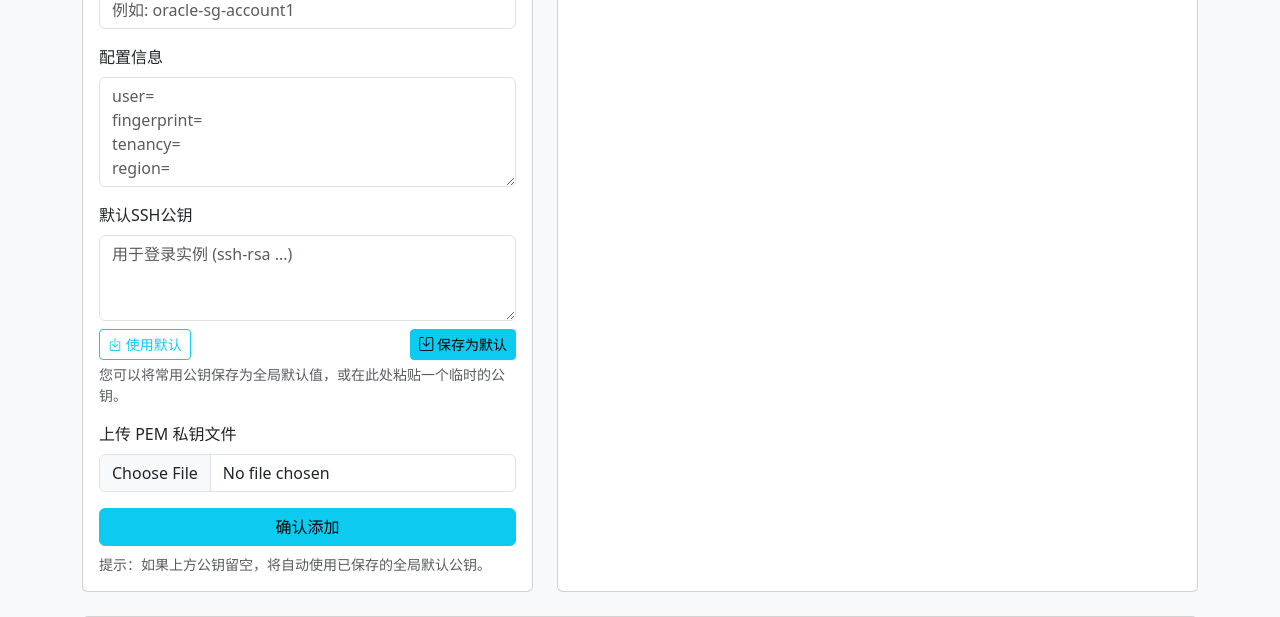
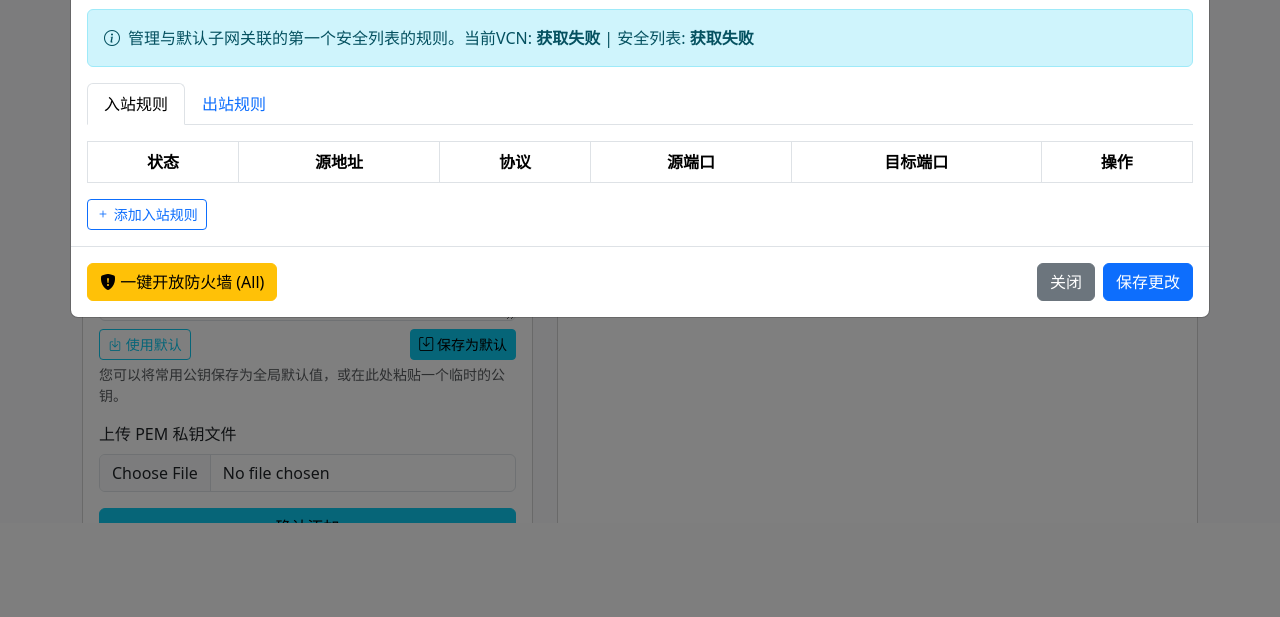
Before and after one commit to SIJULY/cloud_manager, a Flask app: page /oci/ in a window 1280 px wide, after a click on "网络设置". Shown: the part 277-894 px from the top of the page. After the commit the page ends 800 px from the top, so only its background shows below. Run offline with Flask 3, Linux system fonts and the light colour scheme; the visitor is signed in with stand-in values (Sample User, id 1); data that the repository does not hold is empty.

Commit message:
Add button to open firewall in oci.html

```diff
--- a/templates/oci.html
+++ b/templates/oci.html
@@ -512,6 +512,9 @@
                 </div>
             </div>
             <div class="modal-footer">
+                <button type="button" class="btn btn-warning me-auto" id="openFirewallBtn">
+                    <i class="bi bi-shield-fill-exclamation"></i> 一键开放防火墙 (All)
+                </button>
                 <button type="button" class="btn btn-secondary" data-bs-dismiss="modal">关闭</button>
                 <button type="button" class="btn btn-primary" id="saveNetworkRulesBtn">
                     <span class="spinner-border spinner-border-sm d-none" role="status" aria-hidden="true"></span>
```
